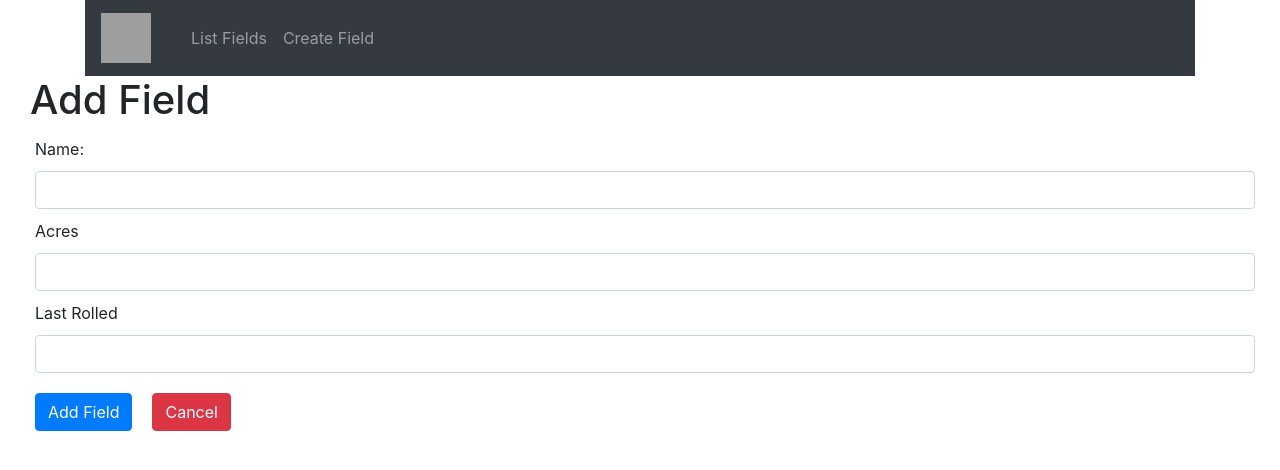
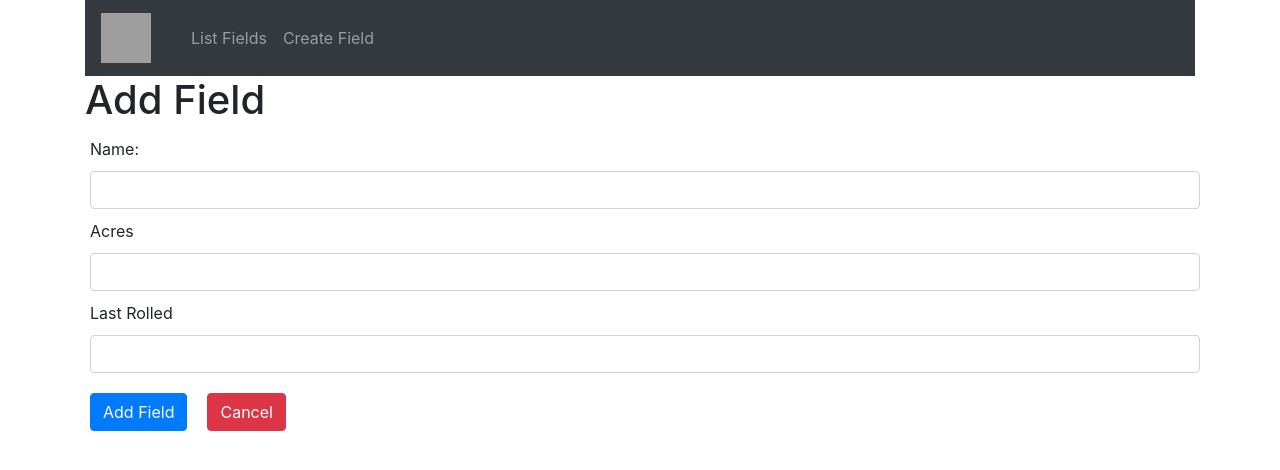
Before and after one commit to edwardphill/mern-rh, a React (Create React App) app in the folder ranch-hand-app/client/: page /movies/create in a window 1280 px wide. Shown: the top 470 px of the page. Built offline with nearby package versions, Linux system fonts and the light colour scheme; grey boxes are pictures that could not be loaded.

Commit message:
wrapp upload field in container fluid

```diff
--- a/ranch-hand-app/client/src/pages/MoviesInsert.jsx
+++ b/ranch-hand-app/client/src/pages/MoviesInsert.jsx
@@ -1,6 +1,8 @@
 import React, { Component } from "react";
 import api from "../api";
-
+import Container from "react-bootstrap/Container";
+import Row from "react-bootstrap/Row";
+import Col from "react-bootstrap/Col";
 import styled from "styled-components";
 
 const Title = styled.h1.attrs({
@@ -83,6 +85,9 @@
     const { name, rating, time } = this.state;
     return (
       <Wrapper>
+        <Container fluid="md">
+          <Row>
+            <Col>
               <Title>Add Field</Title>
 
               <Label>Name: </Label>
@@ -113,6 +118,9 @@
 
               <Button onClick={this.handleIncludeMovie}>Add Field</Button>
               <CancelButton href={"/movies/list"}>Cancel</CancelButton>
+            </Col>
+          </Row>
+        </Container>
       </Wrapper>
     );
   }
--- a/ranch-hand-app/client/src/pages/MoviesUpdate.jsx
+++ b/ranch-hand-app/client/src/pages/MoviesUpdate.jsx
@@ -99,7 +99,7 @@
     const { name, rating, time } = this.state;
     return (
       <Wrapper>
-        <Container fluid>
+        <Container fluid="md">
           <Row>
             <Col>
               <Title>
```
Lines whose indentation alone changed are shown as unchanged.
